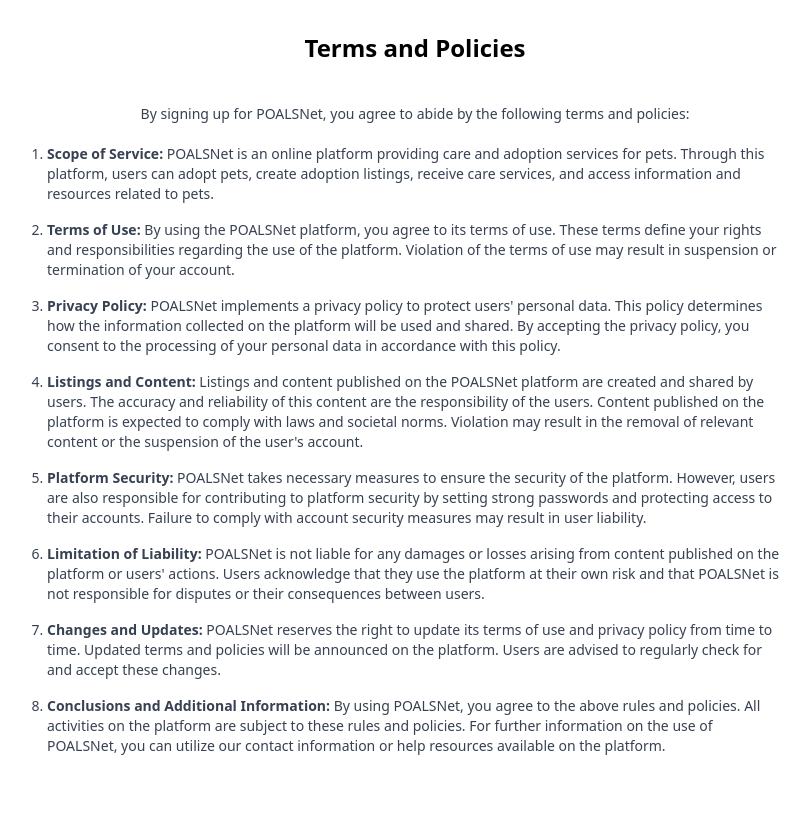
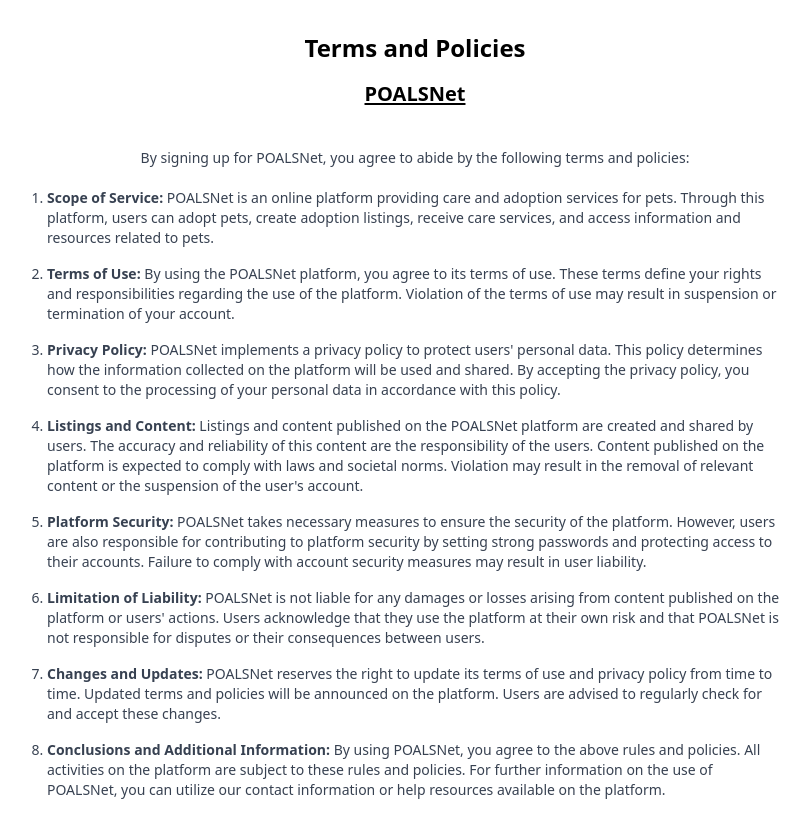
Before and after one commit to alper-demir/pet-owners-and-animal-lovers-social-network-client, a React (Create React App) app: page /terms in a window 1280 px wide. Shown: the whole page, without its empty margins (225-1035 px from the left). Built offline with nearby package versions, Linux system fonts and the light colour scheme; no server answers.

Commit message:
Update Terms.jsx

```diff
--- a/src/pages/Terms.jsx
+++ b/src/pages/Terms.jsx
@@ -1,9 +1,13 @@
 import React from 'react';
+import { Link } from 'react-router-dom';
 
 const Terms = () => {
     return (
         <div className="max-w-3xl mx-auto mt-8 px-4">
             <h2 className="text-2xl font-bold mb-4 text-center">Terms and Policies</h2>
+            <div className='text-center'>
+                <Link to="/" className="text-xl font-bold mb-4 underline underline-offset-2">POALSNet</Link>
+            </div>
             <p className="text-sm text-gray-700 mb-4 text-center mt-10">
                 By signing up for POALSNet, you agree to abide by the following terms and policies:
             </p>
```
